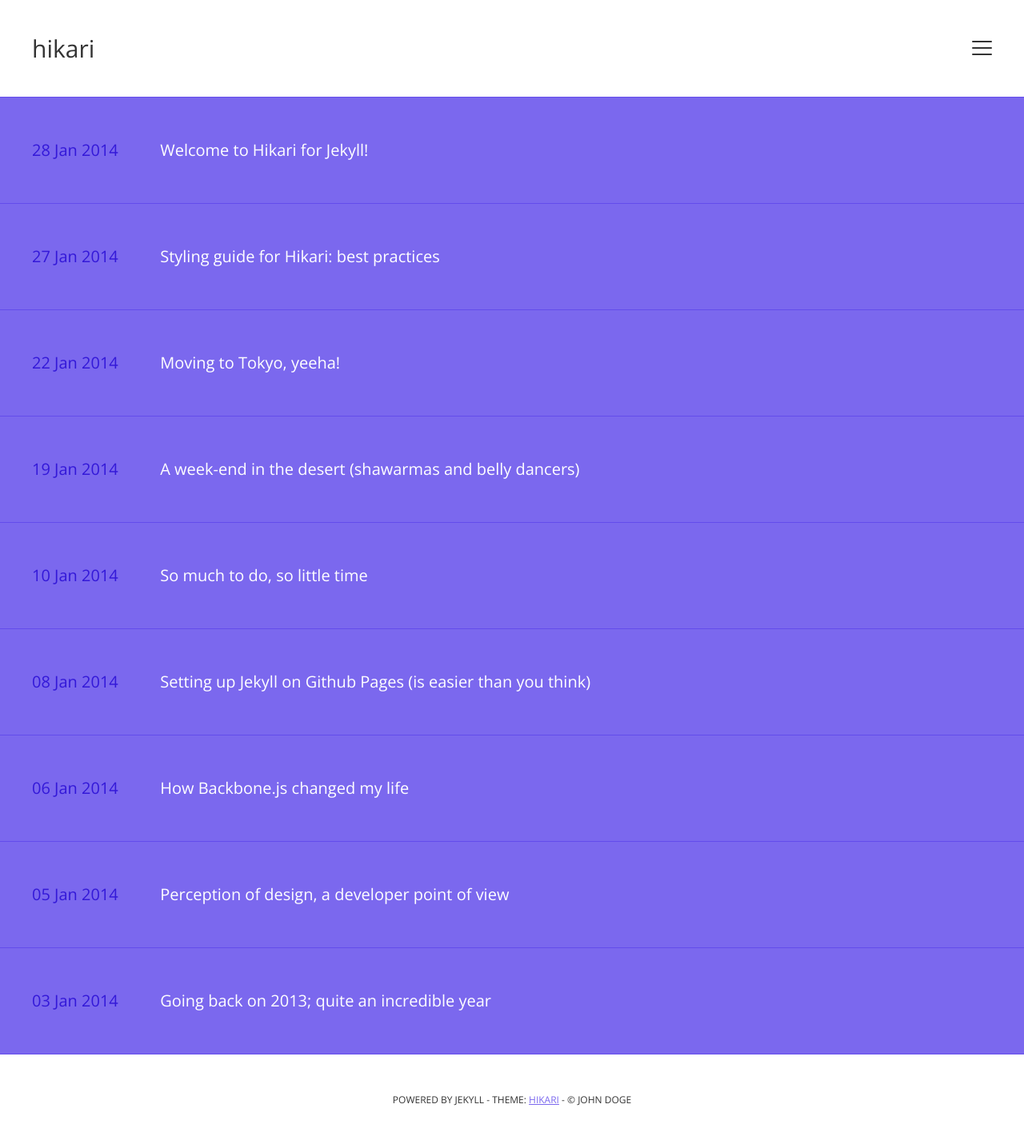
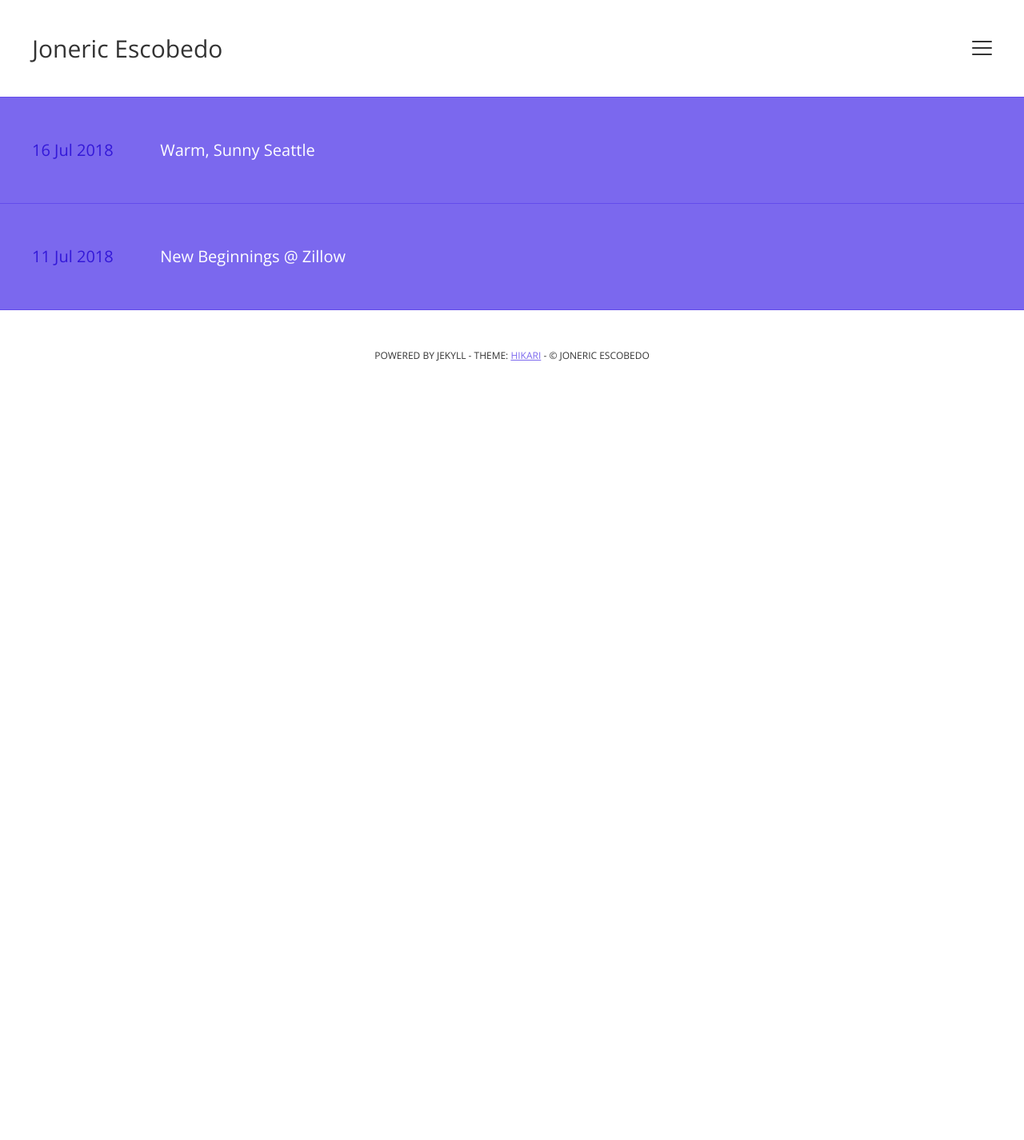
Before and after one commit to jee/jee.github.io, a Jekyll site: the page built from index.html, in a window 1280 px wide. Shown: the whole page at 80% size. Built offline with Jekyll 4.4.1, drawn with Linux system fonts in a browser that asks for light colours; the list of posts is cut into pages by our own code; after the commit the page ends 900 px from its top, so only the background shows below that; part of the change alters nothing that is shown.

Commit message:
feat: new posts

```diff
--- a/_config.yml
+++ b/_config.yml
@@ -1,32 +1,24 @@
 # Title of your blog; shows in the header
-name: "hikari"
+name: "Joneric Escobedo"
 
 # Description of your content (will only be used on Google Search)
-description: "Fluid, responsive blog theme for Jekyll"
+description: "Life, community, the outdoors, and a bit of code."
 
 # Your name. Will show in your footer + sidebar
-author: "John Doge"
+author: "Joneric Escobedo"
 
-url: "http://m3xm.github.io"
+url: "www.joneric.io"
 baseurl: ""
 
 # A short presentation of yourself. Will show in the sidebar, under your name. Best usage would be between 30 to 50 words.
-author-bio: "I'm a dog. I develop things. This is my blog so why don't you close this damn side panel (cursed by most UX Designers but I don't care, I do whatever I want) and start reading my awesome stuff?"
+author-bio: "Software Engineer @ Zillow. Oakland resident. Los Angeles native."
 
 # Social Accounts (mine, as placeholders)
 
-twitter: mx3m
-github: m3xm
-dribbble: m3xm
-instagram: m3xm
-
-# Google Analytics (you may want to changes these with yours or even delete :)
-
-ga_domain: m3xm.github.io
-ga_tracking_id: UA-47727049-1
+github: jee
+linkedin: jonericescobedo
 
 # Other (refer to http://jekyllrb.com/docs/home/ for further details on the below)
-
 markdown: kramdown
 permalink: pretty
 highlighter: pygments
--- a/_layouts/default.html
+++ b/_layouts/default.html
@@ -22,7 +22,7 @@
 
     <div class="off-canvas">
       <figure class="avatar">
-        <img src="{{ site.baseurl }}/assets/img/avatar.jpg" alt="Picture" title="That's me, {{ site.author }}.">
+        <img src="{{ site.baseurl }}/assets/img/avatar.png" alt="Picture" title="That's me, {{ site.author }}.">
       </figure>
       <div class="bio">
           <h1>Hi, I'm {{ site.author }}.</h1>
@@ -42,6 +42,9 @@
           {% endif %}
           {% if site.instagram %}
           <li><a target="_blank" href="https://instagram.com/{{ site.instagram }}">Instagram</a></li>
+          {% endif %}
+          {% if site.linkedin %}
+          <li><a target="_blank" href="https://linkedin.com/in/{{ site.linkedin }}">LinkedIn</a></li>
           {% endif %}
         </ul>
       </nav>
--- a/_posts/2014-01-03-going-back-2013.markdown
+++ /dev/null
@@ -1,23 +0,0 @@
----
-layout: post
-title:  "Going back on 2013; quite an incredible year"
-date:   2014-01-03 16:57:51
----
-
-A wonderful serenity has taken possession of my entire soul, like these sweet mornings of spring which I enjoy with my whole heart.
-
-I am alone, and feel the charm of existence in this spot, which was created for the bliss of souls like mine.
-
-I am so happy, my dear friend, so absorbed in the exquisite sense of mere tranquil existence, that I neglect my talents.
-
-I should be incapable of drawing a single stroke at the present moment; and yet I feel that I never was a greater artist than now.
-
-When, while the lovely valley teems with vapour around me, and the meridian sun strikes the upper surface of the impenetrable foliage of my trees, and but a few stray gleams steal into the inner sanctuary, I throw myself down among the tall grass by the trickling stream.
-
-As I lie close to the earth, a thousand unknown plants are noticed by me: when I hear the buzz of the little world among the stalks, and grow familiar with the countless indescribable forms of the insects and flies, then I feel the presence of the Almighty, who formed us in his own image, and the breath of that universal love which bears and sustains us, as it floats around us in an eternity of bliss; and then, my friend, when darkness overspreads my eyes, and heaven and earth seem to dwell in my soul and absorb its power, like the form of a beloved mistress, then I often think with longing, Oh, would I could describe these conceptions, could impress upon paper all that is living so full and warm within me, that it might be the mirror of my soul, as my soul is the mirror of the infinite God!
-
-O my friend -- but it is too much for my strength -- I sink under the weight of the splendour of these visions!
-
-A wonderful serenity has taken possession of my entire soul, like these sweet mornings of spring which I enjoy with my whole heart. I am alone, and feel the charm of existence in this spot, which was created for the bliss of souls like mine.
-
-I am so happy, my dear friend, so absorbed in the exquisite sense of mere tranquil existence, that I neglect my talents. I should be incapable of drawing a single stroke at the present moment.
--- a/_posts/2014-01-05-perception-of-design.markdown
+++ /dev/null
@@ -1,19 +0,0 @@
----
-layout: post
-title:  "Perception of design, a developer point of view"
-date:   2014-01-05 16:57:51
----
-
-His boss would certainly come round with the doctor from the medical insurance company, accuse his parents of having a lazy son, and accept the doctor's recommendation not to make any claim as the doctor believed that no-one was ever ill but that many were workshy.
-
-And what's more, would he have been entirely wrong in this case? Gregor did in fact, apart from excessive sleepiness after sleeping for so long, feel completely well and even felt much hungrier than usual.
-
-*One morning, when Gregor Samsa woke from troubled dreams, he found himself transformed in his bed into a horrible vermin. He lay on his armour-like back, and if he lifted his head a little he could see his brown belly, slightly domed and divided by arches into stiff sections.*
-
-The bedding was hardly able to cover it and seemed ready to slide off any moment. His many legs, pitifully thin compared with the size of the rest of him, waved about helplessly as he looked. "What's happened to me? " he thought. It wasn't a dream.
-
->Conceptualising is hard because it requires to shut down our graphic imagination and stay focused on the big picture. Principles and data over layout and typeface.
-
-His room, a proper human room although a little too small, lay peacefully between its four familiar walls. A collection of textile samples lay spread out on the table - Samsa was a travelling salesman - and above it there hung a picture that he had recently cut out of an illustrated magazine and housed in a nice, gilded frame.
-
-It showed a lady fitted out with a fur hat and fur boa who sat upright, raising a heavy fur muff that covered the whole of her lower arm towards the viewer. Gregor then turned to look out the window at the dull weather. Drops of rain could be heard hitting the pane, which made him feel quite sad.
--- a/_posts/2014-01-06-how-backbone-changed-my-life.markdown
+++ /dev/null
@@ -1,23 +0,0 @@
----
-layout: post
-title:  "How Backbone.js changed my life"
-date:   2014-01-06 16:57:51
----
-
-Far far away, behind the word mountains, far from the countries Vokalia and Consonantia, there live the blind texts. Separated they live in Bookmarksgrove right at the coast of the Semantics, a large language ocean.
-
-A small river named Duden flows by their place and supplies it with the necessary regelialia. It is a paradisematic country, in which roasted parts of sentences fly into your mouth.
-
-Even the all-powerful Pointing has no control about the blind texts it is an almost unorthographic life One day however a small line of blind text by the name of Lorem Ipsum decided to leave for the far World of Grammar.
-
-The Big Oxmox advised her not to do so, because there were thousands of bad Commas, wild Question Marks and devious Semikoli, but the Little Blind Text didn’t listen.
-
-She packed her seven versalia, put her initial into the belt and made herself on the way.
-
-When she reached the first hills of the Italic Mountains, she had a last view back on the skyline of her hometown Bookmarksgrove, the headline of Alphabet Village and the subline of her own road, the Line Lane.
-
-Pityful a rethoric question ran over her cheek, then she continued her way. On her way she met a copy.
-
-The copy warned the Little Blind Text, that where it came from it would have been rewritten a thousand times and everything that was left from its origin would be the word "and" and the Little Blind Text should turn around and return to its own, safe country.
-
-But nothing the copy said could convince her and so it didn’t take long until a few insidious Copy Writers ambushed her, made her drunk with Longe and Parole and dragged her into their agency, where they abused her for their projects again and again. And if she hasn’t been rewritten, then they are still using her.
--- a/_posts/2014-01-08-setting-up-jekyll-on-github-pages.markdown
+++ /dev/null
@@ -1,15 +0,0 @@
----
-layout: post
-title:  "Setting up Jekyll on Github Pages (is easier than you think)"
-date:   2014-01-08 16:57:51
----
-
-You'll find this post in your `_posts` directory - edit this post and re-build (or run with the `-w` switch) to see your changes!
-To add new posts, simply add a file in the `_posts` directory that follows the convention: YYYY-MM-DD-name-of-post.ext.
-
-Jekyll also offers powerful support for code snippets:
-
-Check out the [Jekyll docs][jekyll] for more info on how to get the most out of Jekyll. File all bugs/feature requests at [Jekyll's GitHub repo][jekyll-gh].
-
-[jekyll-gh]: https://github.com/mojombo/jekyll
-[jekyll]:    http://jekyllrb.com
--- a/_posts/2014-01-10-so-much-to-do-so-little-time.markdown
+++ /dev/null
@@ -1,23 +0,0 @@
----
-layout: post
-title:  "So much to do, so little time"
-date:   2014-01-10 16:57:51
----
-
-A wonderful serenity has taken possession of my entire soul, like these sweet mornings of spring which I enjoy with my whole heart.
-
-I am alone, and feel the charm of existence in this spot, which was created for the bliss of souls like mine.
-
-I am so happy, my dear friend, so absorbed in the exquisite sense of mere tranquil existence, that I neglect my talents.
-
-I should be incapable of drawing a single stroke at the present moment; and yet I feel that I never was a greater artist than now.
-
-When, while the lovely valley teems with vapour around me, and the meridian sun strikes the upper surface of the impenetrable foliage of my trees, and but a few stray gleams steal into the inner sanctuary, I throw myself down among the tall grass by the trickling stream.
-
-As I lie close to the earth, a thousand unknown plants are noticed by me: when I hear the buzz of the little world among the stalks, and grow familiar with the countless indescribable forms of the insects and flies, then I feel the presence of the Almighty, who formed us in his own image, and the breath of that universal love which bears and sustains us, as it floats around us in an eternity of bliss; and then, my friend, when darkness overspreads my eyes, and heaven and earth seem to dwell in my soul and absorb its power, like the form of a beloved mistress, then I often think with longing, Oh, would I could describe these conceptions, could impress upon paper all that is living so full and warm within me, that it might be the mirror of my soul, as my soul is the mirror of the infinite God!
-
-O my friend -- but it is too much for my strength -- I sink under the weight of the splendour of these visions!
-
-A wonderful serenity has taken possession of my entire soul, like these sweet mornings of spring which I enjoy with my whole heart. I am alone, and feel the charm of existence in this spot, which was created for the bliss of souls like mine.
-
-I am so happy, my dear friend, so absorbed in the exquisite sense of mere tranquil existence, that I neglect my talents. I should be incapable of drawing a single stroke at the present moment.
--- a/_posts/2014-01-19-weekend-in-the-desert.markdown
+++ /dev/null
@@ -1,23 +0,0 @@
----
-layout: post
-title:  "A week-end in the desert (shawarmas and belly dancers)"
-date:   2014-01-19 16:57:51
----
-
-A wonderful serenity has taken possession of my entire soul, like these sweet mornings of spring which I enjoy with my whole heart.
-
-I am alone, and feel the charm of existence in this spot, which was created for the bliss of souls like mine.
-
-I am so happy, my dear friend, so absorbed in the exquisite sense of mere tranquil existence, that I neglect my talents.
-
-I should be incapable of drawing a single stroke at the present moment; and yet I feel that I never was a greater artist than now.
-
-When, while the lovely valley teems with vapour around me, and the meridian sun strikes the upper surface of the impenetrable foliage of my trees, and but a few stray gleams steal into the inner sanctuary, I throw myself down among the tall grass by the trickling stream.
-
-As I lie close to the earth, a thousand unknown plants are noticed by me: when I hear the buzz of the little world among the stalks, and grow familiar with the countless indescribable forms of the insects and flies, then I feel the presence of the Almighty, who formed us in his own image, and the breath of that universal love which bears and sustains us, as it floats around us in an eternity of bliss; and then, my friend, when darkness overspreads my eyes, and heaven and earth seem to dwell in my soul and absorb its power, like the form of a beloved mistress, then I often think with longing, Oh, would I could describe these conceptions, could impress upon paper all that is living so full and warm within me, that it might be the mirror of my soul, as my soul is the mirror of the infinite God!
-
-O my friend -- but it is too much for my strength -- I sink under the weight of the splendour of these visions!
-
-A wonderful serenity has taken possession of my entire soul, like these sweet mornings of spring which I enjoy with my whole heart. I am alone, and feel the charm of existence in this spot, which was created for the bliss of souls like mine.
-
-I am so happy, my dear friend, so absorbed in the exquisite sense of mere tranquil existence, that I neglect my talents. I should be incapable of drawing a single stroke at the present moment.
--- a/_posts/2014-01-22-moving-to-tokyo.markdown
+++ /dev/null
@@ -1,27 +0,0 @@
----
-layout: post
-title:  "Moving to Tokyo, yeeha!"
-date:   2014-01-22 16:57:51
----
-
-<img src="{{ site.baseurl }}/assets/img/img1.jpg">
-
-One morning, when Gregor Samsa woke from troubled dreams, he found himself transformed in his bed into a horrible vermin.
-
-He lay on his armour-like back, and if he lifted his head a little he could see his brown belly, slightly domed and divided by arches into stiff sections.
-
-The bedding was hardly able to cover it and seemed ready to slide off any moment. His many legs, pitifully thin compared with the size of the rest of him, waved about helplessly as he looked. "What's happened to me?
-
-It wasn't a dream. His room, a proper human room although a little too small, lay peacefully between its four familiar walls.
-
-A collection of textile samples lay spread out on the table - Samsa was a travelling salesman - and above it there hung a picture that he had recently cut out of an illustrated magazine and housed in a nice, gilded frame.
-
-It showed a lady fitted out with a fur hat and fur boa who sat upright, raising a heavy fur muff that covered the whole of her lower arm towards the viewer. Gregor then turned to look out the window at the dull weather.
-
-Drops of rain could be heard hitting the pane, which made him feel quite sad.
-
-"How about if I sleep a little bit longer and forget all this nonsense", he thought, but that was something he was unable to do because he was used to sleeping on his right, and in his present state couldn't get into that position. However hard he threw himself onto his right, he always rolled back to where he was.
-
-He must have tried it a hundred times, shut his eyes so that he wouldn't have to look at the floundering legs, and only stopped when he began to feel a mild, dull pain there that he had never felt before. "Oh, God", he thought, "what a strenuous career it is that I've chosen!
-
-Travelling day in and day out. Doing business like this takes much more effort than doing your own business at home, and on top of that there's the curse of travelling, worries about making train connections, bad and irregular food, contact with different people all the time so that you can never get to know anyone or become friendly with them. It can all go to Hell!".
--- a/_posts/2014-01-27-hikari-styling-guide.markdown
+++ /dev/null
@@ -1,64 +0,0 @@
----
-layout: post
-title:  "Styling guide for Hikari: best practices"
-date:   2014-01-27 16:57:51
----
-
-But I must explain to you how all this mistaken idea of denouncing pleasure and praising pain was born and I will give you a complete account of the system, and expound the actual teachings of the great explorer of the truth, the master-builder of human happiness.
-
->Good design is as little design as possible, said Dieter. Use quotations very carefully; especially if you don't understand them.
-
-No one rejects, dislikes, or avoids pleasure itself, because it is pleasure, but because those who do not know how to pursue pleasure rationally encounter consequences that are extremely painful.
-
-* Bullet points are so fancy
-* Easy to read, they make you look like a pro
-* Even when completely random
-
-In a free hour, when our power of choice is untrammelled and when nothing prevents our being able to do what we like best, every pleasure is to be welcomed and every pain avoided.
-
-1. Ooh, and with numbers, it's even fancier
-2. It's like 1, 2, 3, did you see?
-3. Crazy stuff all around us; scary
-
-There's nothing like a good block of code! Especially when picked randomly out of Github ([styledocco.js](https://github.com/jacobrask/styledocco/blob/master/styledocco.js)).
-
-{% highlight js %}
-var separate = function(css) {
-  var lines = css.split('\n');
-  var docs, code, line, blocks = [];
-  while (lines.length) {
-    docs = code = '';
-
-    while (lines.length && checkType(lines[0]) === 'single') {
-      docs += formatDocs(lines.shift());
-    }
-
-    if (lines.length && checkType(lines[0]) === 'multistart') {
-      while (lines.length) {
-        line = lines.shift();
-        docs += formatDocs(line);
-        if (checkType(line) === 'multiend') break;
-      }
-    }
-    while (lines.length && (checkType(lines[0]) === 'code' || checkType(lines[0]) === 'multiend')) {
-      code += formatCode(lines.shift());
-    }
-    blocks.push({ docs: docs, code: code });
-  }
-  return blocks;
-};
-{% endhighlight %}
-
-<img src="{{ site.baseurl }}/assets/img/img2.jpg">
-
-# Heading 1
-Nor again is there anyone who loves or pursues or desires to obtain pain of itself, because it is pain, but because occasionally circumstances occur in which toil and pain can procure him some great pleasure.
-
-## Heading 2
-But who has any right to find fault with a man who chooses to enjoy a pleasure that has no annoying consequences, or one who avoids a pain that produces no resultant pleasure?
-
-### Heading 3
-In a free hour, when our power of choice is untrammelled and when nothing prevents our being able to do what we like best, every pleasure is to be welcomed and every pain avoided.
-
-#### Heading 4
-But in certain circumstances and owing to the claims of duty or the obligations of business it will frequently occur that pleasures have to be repudiated and annoyances accepted.
--- a/_posts/2014-01-28-welcome-to-jekyll.markdown
+++ /dev/null
@@ -1,44 +0,0 @@
----
-layout: post
-title:  "Welcome to Hikari for Jekyll!"
-date:   2014-01-28 16:57:51
----
-
-Welcome to *Hikari*, a responsive, fluid and minimalist Jekyll theme for developers. As a web designer keen on learning how to develop my own stuff, reading developers' blog has always been the way to learn from the best. So I thought it was time to give back!
-
-*Hikari* is an open-source Jekyll theme packed with everything you need to get started and share your best learnings with the community.
-
-Of course, you don't need to be a developer to use *Hikari*! Although, I wouldn't recommend it to anyone who's not willing to dive more than 5 minutes into my (sometimes) messy front-end code!
-
-Jekyll and pygments can easily help you to display your best snippets. I slightly styled them, and this is how it looks:
-
-{% highlight html %}
-<header>
-  <h1>Hello World!</h1>
-</header>
-{% endhighlight %}
-
-{% highlight css %}
-header {
-  width: 100%;
-  height: 100%;
-  margin: 0;
-}
-
-header h1 {
-  font: 3em Georgia, serif;
-  font-weight: 700;
-}
-{% endhighlight %}
-
-{% highlight js %}
-$(document).ready(function(){
-  $('header').fadeIn();
-});
-{% endhighlight %}
-
-Note that so far, only HTML, CSS and Javascript are styled out of the box. But everything's ready for you to start styling your favorites languages: Python, Ruby, PHP and [many more](http://rubygems.org/gems/pygments.rb).
-
-Check out the [Jekyll docs](http://jekyllrb.com) for more info on how to get the most out of Jekyll.
-
-More on [Github](https://github.com/mojombo/jekyll).
--- /dev/null
+++ b/_posts/2018-07-11-new-beginnings.md
@@ -0,0 +1,37 @@
+---
+layout: post
+title: New Beginnings @ Zillow
+date: 2018-07-11
+---
+In four business days, I'll be leaving eBay's New Product Development (NPD) team and
+embarking on a brand new journey with a different company... Zillow!
+
+See, about two and a half weeks ago, I learned that Zillow wanted to move me to
+their offer stage. Two days later, eBay announced some pretty large layoffs.
+
+*The timing of the new job offer couldn't have been better.*
+
+> While my specific team wasn't directly impacted, NPD was definitely hit. And it sucks.
+Though I didn't have a direct working relationship with most of the people affected, it's
+just an ugly feeling knowing that someone lost their job. My heart really goes out to those on
+Visas.
+
+With all that said, I've had a fantastic time working with the folks at NPD and
+learned a ton. It was such an amazing opportunity to work with some really talented
+individuals using some awesome technology. It's an experience that I'll never forget.
+And after a decade of being in the workforce, I don't say that lightly.
+
+Thanks for the wonderful memories, eBay!
+
+### Enter Zillow
+What can I say? A goal of mine entering the technology sector was to work with a company
+that placed a heavy emphasis on great company culture; a company that employees *love*
+working for.
+
+A part of my job search strategy included listing and applying to top rated companies from Glassdoor
+or other publications ("Top rated companies to work for!"). Zillow was almost certainly
+on all those lists. Better yet, not only was I familiar with their product, but my wife
+and I use it all the time!
+
+After some hard work and a lot of studying, I'm happy to say I'm starting at Zillow
+in August. Needless to say, I'm super excited!
--- /dev/null
+++ b/_posts/2018-07-16-visiting-seattle.md
@@ -0,0 +1,31 @@
+---
+layout: post
+title: Warm, Sunny Seattle
+date: 2018-07-16
+---
+![seattle-from-gas-works-park](/assets/img/IMG_20180713_174300.jpg)
+
+Martha and I had a wonderful Seattle visit! I was originally supposed to head up
+for an eBay N conference, however, after I accepted the position with Zillow and
+let my manager that I was leaving, I knew that my attendance at the conference
+would understandably be up in the air. Considering that the company just went
+threw a large round of layoffs, keeping a tight budget was going to be paramount.
+
+Sure enough, management recommended against me going (again, understandably so).
+
+Martha had already purchased a ticket (she was excited about heading up to Seattle
+with me) which was non-refundable... so... I bought one too... and we made a great weekend
+out of it!
+
+Seattle hovered around 85F the whole weekend... a good 20 degrees warmer than
+San Francisco! 😂
+
+**Highlights:**
+
+* Gas works park overlooking Lake Union and Seattle skyline
+* 36mi bike ride from U-District to Woodinville
+* Ramen Danbo over at Capitol Hill
+* Ballard Farmers Market
+* Kayaking in Puget Sound
+
+More pictures [here](https://photos.app.goo.gl/HCjFduUULSxt7qvF8)
```
Also changed, not shown: assets/img/avatar.jpg (deleted), assets/img/avatar.png (added).
